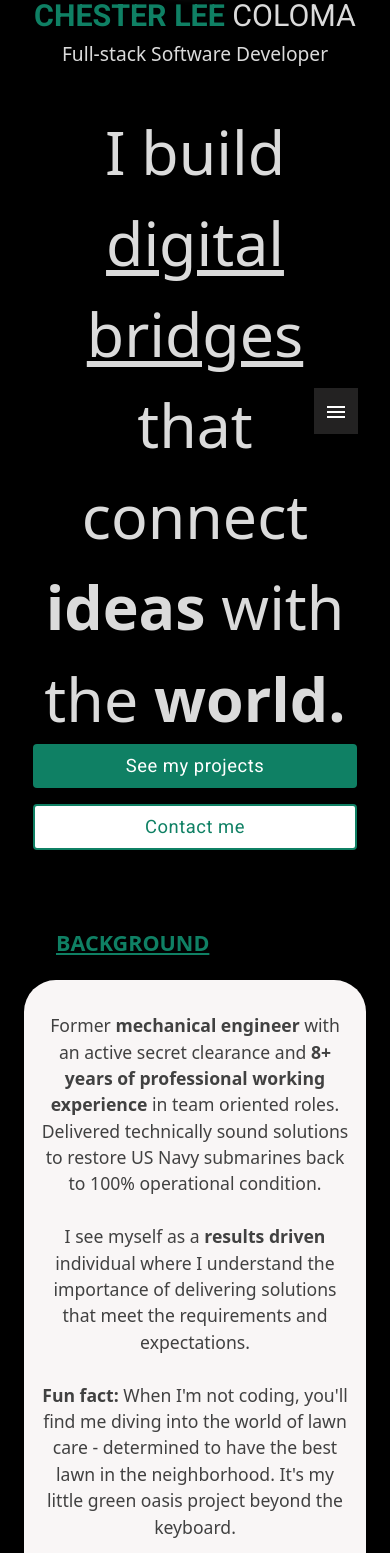
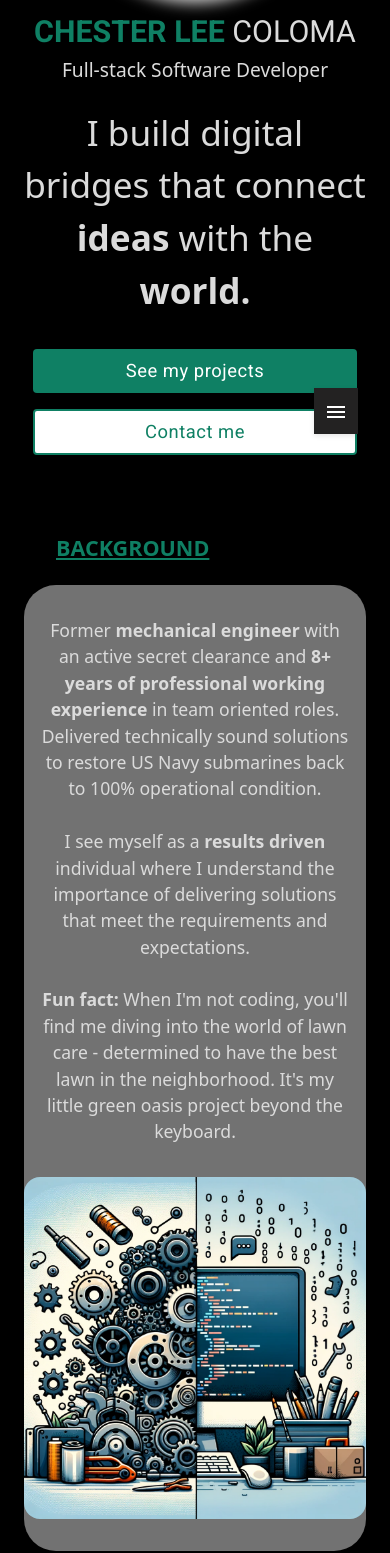
Before and after one commit to cleecoloma/portfolio-website, a React (Vite) app: page / in a window 390 px wide. Shown: the part 378-1931 px from the top of the page. Built offline with nearby package versions, Linux system fonts and the light colour scheme.

Commit message:
updated Background component to work with dark mode

```diff
--- a/src/Components/Background.jsx
+++ b/src/Components/Background.jsx
@@ -1,14 +1,23 @@
-import React from 'react';
+import React, { useContext } from 'react';
 import SettingsIcon from '@mui/icons-material/Settings';
 import ForwardIcon from '@mui/icons-material/Forward';
 import CodeIcon from '@mui/icons-material/Code';
+import { ThemeContext } from '../context/Theme';
 import '../styles/Background.css';
 
 function Background({ id }) {
+  const { isMode } = useContext(ThemeContext);
+
   return (
     <div className='background-container' id={id}>
       <h4>BACKGROUND</h4>
-      <div id='background-description'>
+      <div
+        className={
+          isMode
+            ? 'background-description'
+            : 'background-description background-description-dark'
+        }
+      >
         <div id='first-description'>
           Former <strong>mechanical engineer</strong> with an active secret
           clearance and{' '}
--- a/src/styles/Background.css
+++ b/src/styles/Background.css
@@ -17,7 +17,7 @@
   display: none;
 }
 
-#background-description {
+.background-description {
   text-align: center;
   font-size: 100%;
   display: flex;
@@ -26,6 +26,11 @@
   border-radius: 2rem;
   padding: 2rem 0;
   background-color: #f9f6f6;
+}
+
+.background-description-dark {
+  background-color: rgb(114, 114, 114);
+  color: #dbdbdb;
 }
 
 #first-description {
@@ -66,7 +71,7 @@
     align-items: start;
   }
 
-  #background-description {
+  .background-description {
     flex-direction: column;
   }
 
--- a/src/styles/Hero.css
+++ b/src/styles/Hero.css
@@ -53,7 +53,7 @@
   font-weight: 700;
 }
 
-#hero-message-span {
+.hero-message-span {
   text-decoration: underline;
 }
 
@@ -127,7 +127,7 @@
     font-size: 140%;
   }
 
-  #hero-message {
+  .hero-message {
     font-size: 300%;
   }
 
@@ -169,7 +169,7 @@
     font-size: 160%;
   }
 
-  #hero-message {
+  .hero-message {
     font-size: 350%;
     padding: 0 2rem 4rem;
   }
@@ -242,7 +242,7 @@
     font-size: 130%;
   }
 
-  #hero-message {
+  .hero-message {
     margin: 1rem 0 0;
     font-size: 290%;
     padding: 0 1rem 4rem;
@@ -269,7 +269,7 @@
 
 @media only screen and (max-width: 400px) {
   .hero-container {
-    padding: 5rem 0 2rem;
+    padding: 6rem 0 2rem;
   }
 
   .hero-container img {
@@ -284,7 +284,7 @@
     font-size: 120%;
   }
 
-  #hero-message {
+  .hero-message {
     font-size: 220%;
     padding: 0 0 2rem;
   }
```
